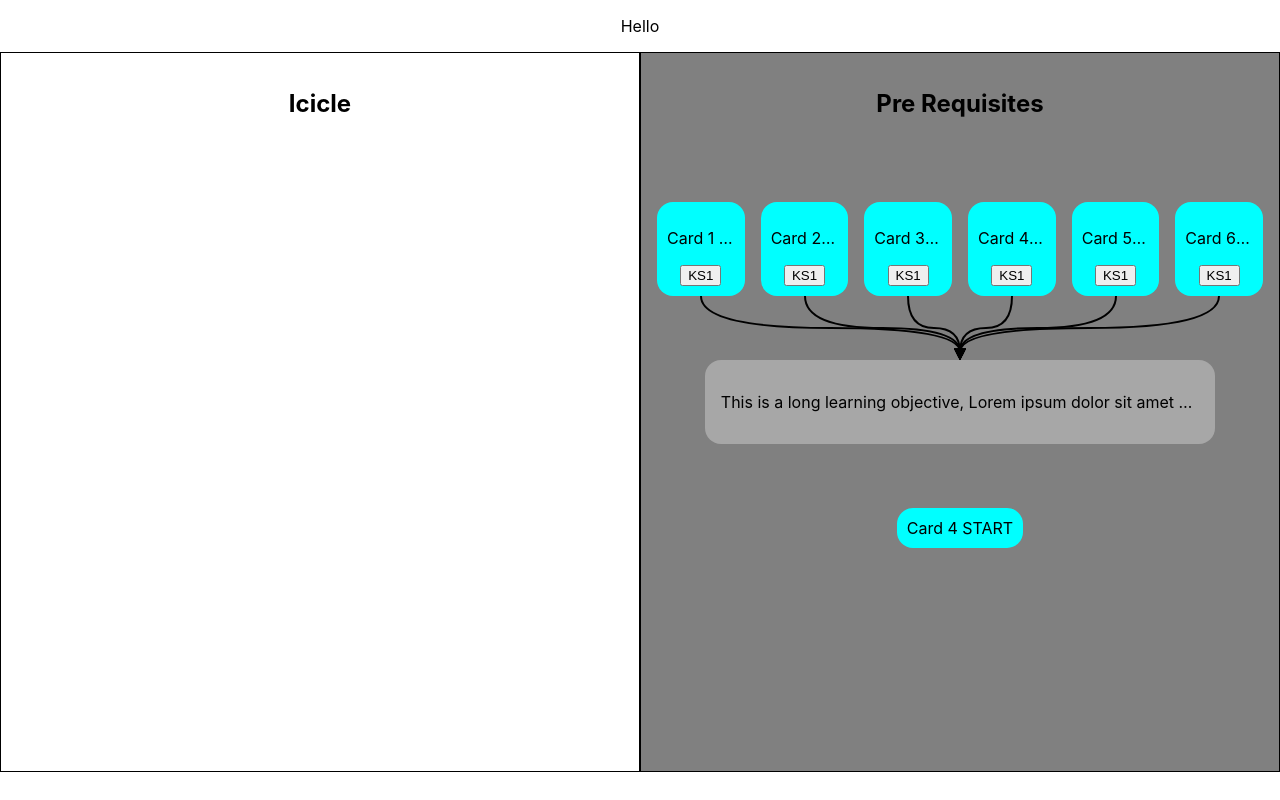
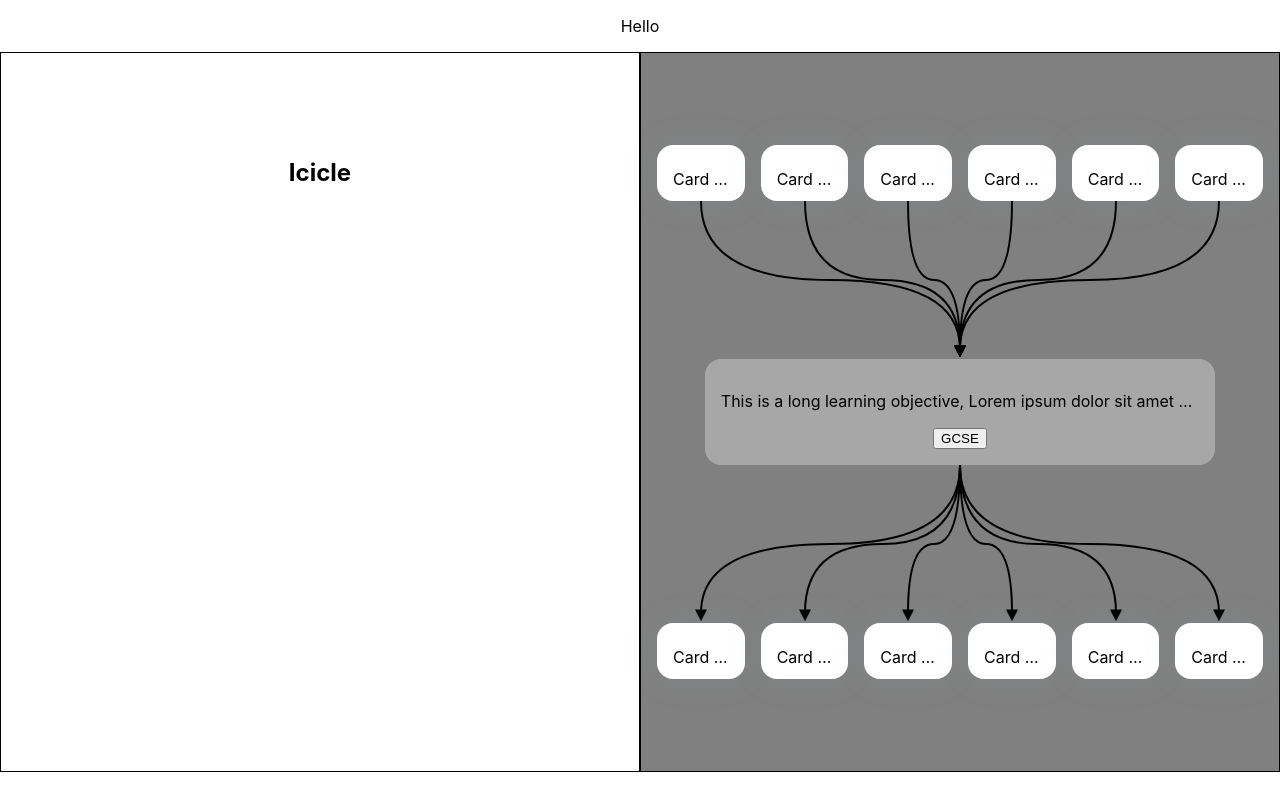
Before and after one commit to Nasir-6/boxes_with_arrows, a React (Create React App) app: page / in a window 1280 px wide. Built offline with nearby package versions, Linux system fonts and the light colour scheme.

Commit message:
add nextSteps

```diff
--- a/src/App.css
+++ b/src/App.css
@@ -16,11 +16,17 @@
   height: 90vh;
   border: 1px solid black;
   text-align: center;
-  display: flex;
-  flex-direction: column;
+  display: grid;
+  grid-template-rows: 1fr 1fr 1fr;
   position: relative;
   align-items: center;
-  gap: 3rem;
+  justify-content: center;
+  max-width: 50%;
+  /* min-height: 0; */
+}
+
+.preReq > *{
+  min-width: 0px;
 }
 
 h2{
@@ -33,31 +39,30 @@ h2{
   width: 80%;
   padding: 1rem;
   border-radius: 1rem;
-  margin: 1rem;
-
+  margin: 0rem auto;
 }
 
-.preReqCards{
+.preReqCards, .nextStepsCards{
   display: flex;
   gap: 1rem;
   flex-wrap: wrap;
   padding: 0 1rem;
+  /* margin-bottom: 3rem; */
+
 }
 
-.preReq-card {
+.preReq-card, .nextSteps-card {
   text-align: center;
-  padding: 10px;
-  /* position: relative; */
-  /* width: 100px;
-  max-width: 100px; */
+  /* padding: 10px; */
+  padding: 0.5rem 1rem;
   max-height: 100px;
   border-radius: 1rem;
-  /* left: 100px; */
-  background-color: aqua;
+  background-color: white;
   flex: 1;
+  overflow: hidden;
+  box-shadow: 0 0 2rem 0 rgb(136 152 170 / 15%);
+  height: 56px;
   transition: 1s;
-  overflow: hidden;
-  /* white-space: nowrap; */
 }
 
 p{
@@ -74,9 +79,16 @@ svg{
   background-color: grey;
 }
 
-.preReq-card:hover{
-  flex:15;
+.preReq-card:hover, .nextSteps-card:hover{
+  flex-grow:20;
   /* overflow: visible; */
+  max-height: 400px;
+  transition: 0.5s;
+
+  height: fit-content;
   max-height: 200px;
-  transition: 0.5s;
 }
+
+.preReq-card:hover > p, .nextSteps-card:hover > p{
+  white-space: pre-wrap;
+}
--- a/src/App.js
+++ b/src/App.js
@@ -11,20 +11,19 @@ function App() {
   // });
 
 
-  const drawArrowFunction = (startId, endId) => {
+  const drawArrowFunction = (startId, endId, arrowId) => {
     // take in start and end and make it grab those - this is an event listener so possibly can pass in divs as parameters
     // ? But does it update the position! - YES IT DOES - as long as when the initial is created it is set!
-    console.log("Testing new arrow function")
-    let divStart = document.getElementById(`divStart-${startId}`);
-    let divEnd = document.getElementById("end");
-
-
-    let newArrow = <path id={`arrow-${1}`} />
-    console.log('newArrow', newArrow)
-    let arrow = document.getElementById(`arrow-${startId}`);
-    console.log("divStart", divStart);
-    console.log("divStart.offsetWidth", divStart.offsetWidth);
-
+    // console.log("Testing new arrow function")
+    // console.log('startId', startId)
+    // console.log('endId', endId)
+    // console.log('arrowId', arrowId)
+    let divStart = document.getElementById(startId);
+    let divEnd = document.getElementById(endId);
+    let arrow = document.getElementById(arrowId);
+    // console.log('divStart', divStart)
+    // console.log('divEnd', divEnd)
+    // console.log('arrow', arrow)
     let posnStartBottom = {
       x: divStart.offsetLeft + divStart.offsetWidth / 2,
       y: divStart.offsetTop + divStart.offsetHeight
@@ -44,38 +43,63 @@ function App() {
       (posnStartBottom.y + posnEndTop.y) / 2
     } Q${posnEndTop.x},${(posnStartBottom.y + posnEndTop.y) / 2} ${
       posnEndTop.x
-    },${posnEndTop.y + (posnStartBottom.y - posnEndTop.y)* 0.125}`;
+    },${posnEndTop.y -10}`;     // Adjust here to get arrows down straight - don't give a percentage value - otherwise varies when resizing
 
-    // console.log("newPath", newPath);
+
     arrow.setAttribute("d", newPath);
   };
 
   const preReqArr = [1,2,3,4,5,6]
   const preReqCards = preReqArr.map((id) => {
-    return <div className="preReq-card" id={`divStart-${id}`}>
-      <p className="preReq-text">{`Card ${id} - lorem ajnsfdk aoksjdas kosajdklaj`}</p>
+    return <div className="preReq-card" id={`preReq-card-${id}`}>
+      <p className="preReq-text">{`Card ${id} - lorem ajnsfdk aoksjdas kosajdklaj ashdjashd oasdo asjdoas koasjdokasjd oijasdokjas d asojd oasjdoiasjd ojjksadjkashdjkhasd sjdhaskhd kajshd kj ashkjd haskd ashkjdh askdhaskjdh `}</p>
       <button>KS1</button>
       </div>
   })
 
   const preReqArrows = preReqArr.map((id) => {
-    // console.log('Making arrows')
-    // drawArrowFunction(id);
-    return <path id={`arrow-${id}`} markerEnd="url(#arrowhead)" />
+    return <path id={`preReq-arrow-${id}`} markerEnd="url(#arrowhead)" />
+  })
+
+
+
+  const nextStepsArr = [1,2,3,4,5,6]
+  const nextStepsCards = nextStepsArr.map((id) => {
+    return <div className="nextSteps-card" id={`nextSteps-card-${id}`}>
+      <p className="nextSteps-text">{`Card ${id} - lorem ajnsfdk aoksjdas kosajdklaj ashdjashd oasdo asjdoas koasjdokasjd oijasdokjas d asojd oasjdoiasjd ojjksadjkashdjkhasd sjdhaskhd kajshd kj ashkjd haskd ashkjdh askdhaskjdh `}</p>
+      <button>KS1</button>
+      </div>
+  })
+
+  const nextStepsArrows = nextStepsArr.map((id) => {
+    return <path id={`nextSteps-arrow-${id}`} markerEnd="url(#arrowhead)" />
   })
 
   // console.log('preReqArrows', preReqArrows)
   useEffect(()=>{
     preReqArr.forEach((id) => {
-      let divStart = document.getElementById(`divStart-${id}`)
-      let arrow = document.getElementById(`arrow-${id}`)
-      console.log('divStart', divStart)
-      console.log('arrow', arrow)
-      drawArrowFunction(id)
-      new ResizeObserver(() => drawArrowFunction(id)).observe(divStart)
+
+      let preReqCard = document.getElementById(`preReq-card-${id}`)
+      const startId = `preReq-card-${id}`
+      const endId = `learningObj`
+      const arrowId = `preReq-arrow-${id}`
+      drawArrowFunction(startId, endId, arrowId)
+      new ResizeObserver(() => drawArrowFunction(startId, endId, arrowId)).observe(preReqCard)
+    })
+
+    nextStepsArr.forEach((id) => {
+      let nextStepsCard = document.getElementById(`nextSteps-card-${id}`)
+      const startId = `learningObj`
+      const endId = `nextSteps-card-${id}`
+      const arrowId = `nextSteps-arrow-${id}`
+      drawArrowFunction(startId, endId, arrowId)
+      new ResizeObserver(() => drawArrowFunction(startId, endId, arrowId)).observe(nextStepsCard)
     })
 
   },[])
+
+
+
 
 
 
@@ -87,25 +111,21 @@ function App() {
           <h2>Icicle</h2>
         </div>
         <div className="preReq">
-          <h2>Pre Requisites</h2>
 
           <div className="preReqCards">
-            {/* Insert a mapped version of the cards here */}
             {preReqCards}
-            {/* <div id="start" className="preReq-card">
-              Card 1 END
-            </div> */}
           </div>
 
-          <div id="end" className="learningObj-card">
+          <div id="learningObj" className="learningObj-card">
             <p>
               This is a long learning objective, Lorem ipsum dolor sit amet
               consectetur adipisicing elit. Explicabo earum recusandae.
             </p>
+            <button>GCSE</button>
           </div>
 
-          <div className="preReqCards">
-            <div className="preReq-card">Card 4 START</div>
+          <div className="nextStepsCards">
+            {nextStepsCards}
           </div>
           <svg xmlns="http://www.w3.org/2000/svg" width="100%" height="100%">
             <defs>
@@ -128,6 +148,7 @@ function App() {
               markerEnd="url(#arrowhead)"
             >
               {preReqArrows}
+              {nextStepsArrows}
               <path id="arrow" />
             </g>
           </svg>
```
